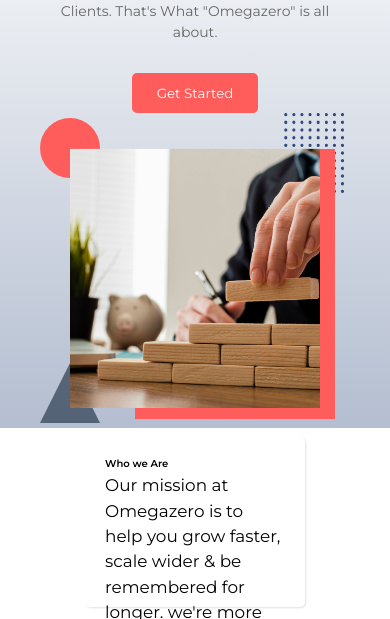
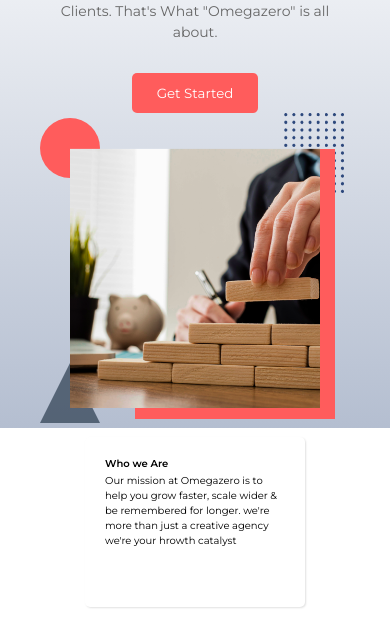
Before and after one commit to pdeep3011/OmegaZero_project1, a plain HTML site: page index.html in a window 390 px wide. Shown: the part 215-834 px from the top of the page. Drawn offline with nearby package versions, Linux system fonts and the light colour scheme.

Commit message:
Update style.css with latest changes

```diff
--- a/style.css
+++ b/style.css
@@ -1164,6 +1164,10 @@ h4 {
         align-items: center;
     }
 
+    #page2 .box p {
+        font-size: 10px;
+    }
+
     .page2-data h1 {
         margin-top: 50px;
     }
```
